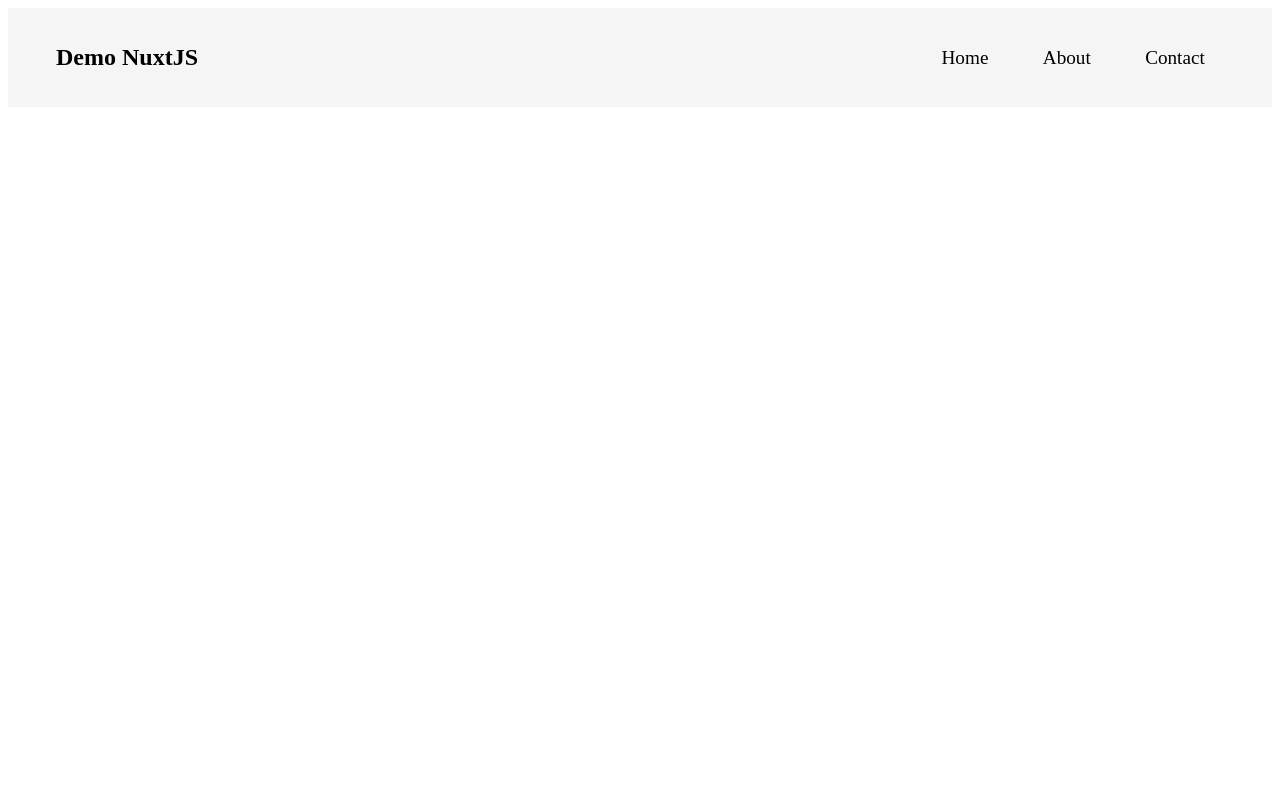
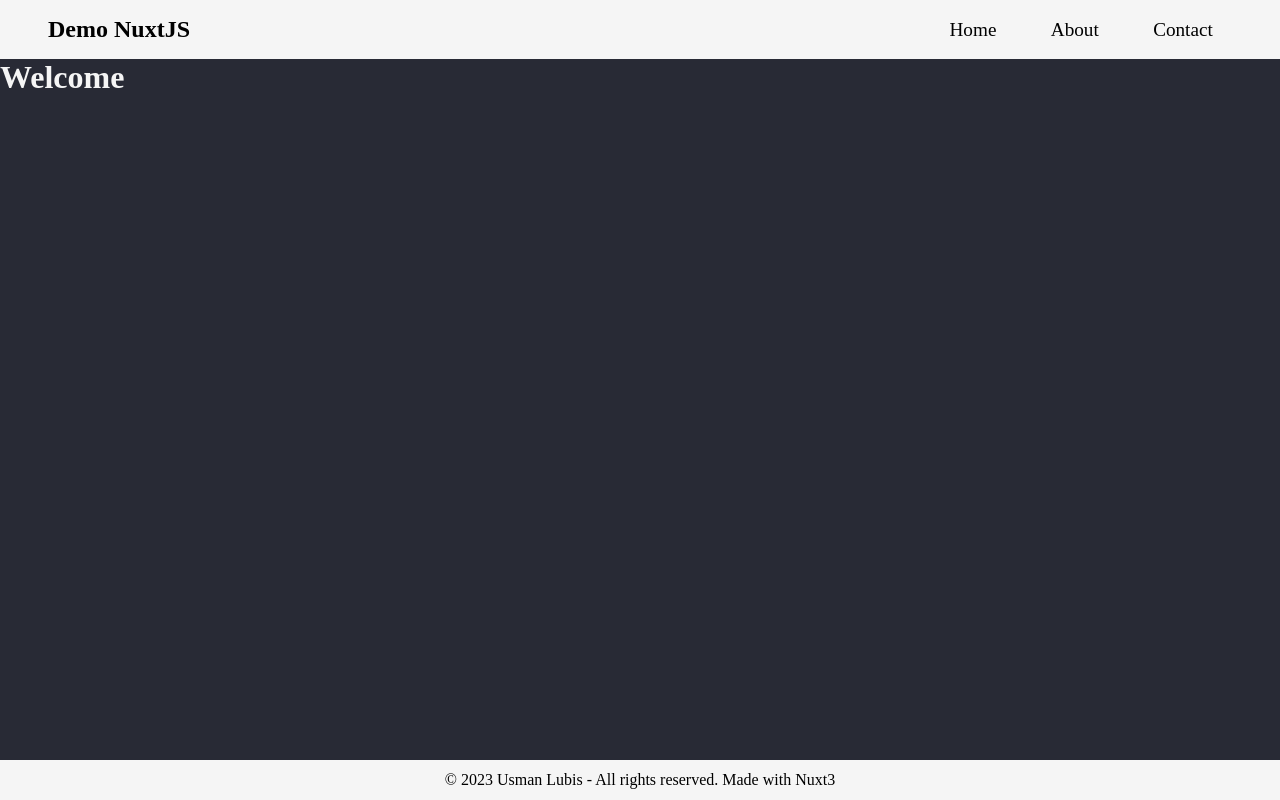
Before and after one commit to usmanlubis/demo-nuxt, a Nuxt app: page / in a window 1280 px wide. Built offline with nearby package versions, Linux system fonts and the light colour scheme.

Commit message:
edit index page

```diff
--- a/pages/index.vue
+++ b/pages/index.vue
@@ -1,5 +1,11 @@
 <template>
-  <HeaderComponent></HeaderComponent>
+  <div>
+    <HeaderComponent></HeaderComponent>
+    <main>
+      <h1>Welcome</h1>
+    </main>
+    <FooterComponent></FooterComponent>
+  </div>
 </template>
 
 <script>
@@ -9,5 +15,21 @@
 </script>
 
 <style>
+  *,
+  *::before,
+  *::after {
+    padding: 0;
+    margin: 0;
+    box-sizing: border-box;
+  }
 
+  body {
+    background-color: #282A35;
+    min-height: 100vh;
+    padding-bottom: 40px;
+  }
+
+  main {
+    color: whitesmoke;
+  }
 </style>
```
